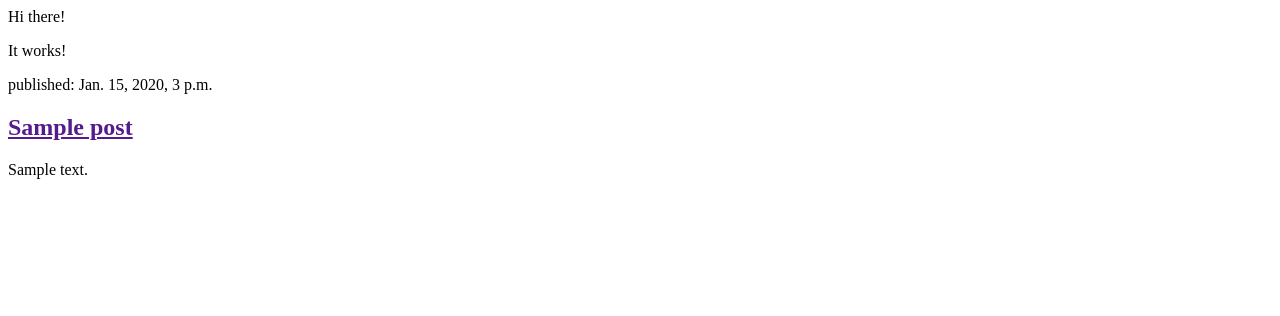
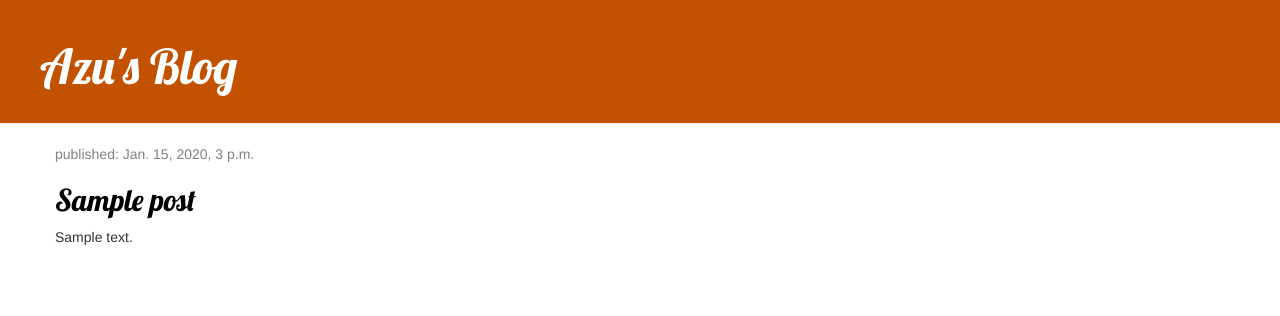
Before and after one commit to azu21/Azu, a Django app: page / in a window 1280 px wide. Shown: the top 316 px of the page. Run offline with Django 3.2, Linux system fonts and the light colour scheme; tables that the repository leaves empty hold one stand-in row (values such as "Sample post"); some libraries are stand-ins or nearby versions.

Commit message:
My Django Girl app, first commit

```diff
--- /dev/null
+++ b/blog/static/css/blog.css
@@ -0,0 +1,46 @@
+.page-header {
+    background-color: #C25100;
+    margin-top: 0;
+    padding: 20px 20px 20px 40px;
+}
+
+.page-header h1, .page-header h1 a, .page-header h1 a:visited, .page-header h1 a:active {
+    color: #ffffff;
+    font-size: 36pt;
+    text-decoration: none;
+}
+
+.content {
+    margin-left: 40px;
+}
+
+h1, h2, h3, h4 {
+    font-family: 'Lobster', cursive;
+}
+
+.date {
+    color: #828282;
+}
+
+.save {
+    float: right;
+}
+
+.post-form textarea, .post-form input {
+    width: 100%;
+}
+
+.top-menu, .top-menu:hover, .top-menu:visited {
+    color: #ffffff;
+    float: right;
+    font-size: 26pt;
+    margin-right: 20px;
+}
+
+.post {
+    margin-bottom: 70px;
+}
+
+.post h2 a, .post h2 a:visited {
+    color: #000000;
+}
--- a/blog/templates/blog/post_list.html
+++ b/blog/templates/blog/post_list.html
@@ -1,16 +1,30 @@
+{% load static %}
 <html>
     <head>
-        <title>Azu's blog</title>
+        <title>Django Girls blog</title>
+        <link rel="stylesheet" href="//maxcdn.bootstrapcdn.com/bootstrap/3.2.0/css/bootstrap.min.css">
+        <link rel="stylesheet" href="//maxcdn.bootstrapcdn.com/bootstrap/3.2.0/css/bootstrap-theme.min.css">
+        <link rel="stylesheet" href="{% static 'css/blog.css' %}">
+        <link href="//fonts.googleapis.com/css?family=Lobster&subset=latin,latin-ext" rel="stylesheet" type="text/css">
     </head>
+    <div class="page-header">
+    <h1><a href="/">Azu's Blog</a></h1>
+    </div>
     <body>
-    <p> Hi there!</p>
-    <p> It works!</p>
-    {% for post in posts %}
-    <div>
-        <p>published: {{ post.published_date }}</p>
-        <h2><a href="">{{ post.title }}</a></h2>
-        <p>{{ post.text|linebreaksbr }}</p>
+<div class="content container">
+    <div class="row">
+        <div class="col-md-8">
+            {% for post in posts %}
+                <div class="post">
+                    <div class="date">
+                        <p>published: {{ post.published_date }}</p>
+                    </div>
+                    <h2><a href="">{{ post.title }}</a></h2>
+                    <p>{{ post.text|linebreaksbr }}</p>
+                </div>
+            {% endfor %}
+        </div>
     </div>
-    {% endfor %}
+</div>
     </body>
 </html>
--- a/blog/urls.py
+++ b/blog/urls.py
@@ -1,5 +1,6 @@
 from django.urls import path
 from . import views
 urlpatterns = [
-    path('', views.post_list, name='post_list'),
+
+path('', views.post_list, name='post_list'),
 ]
```
